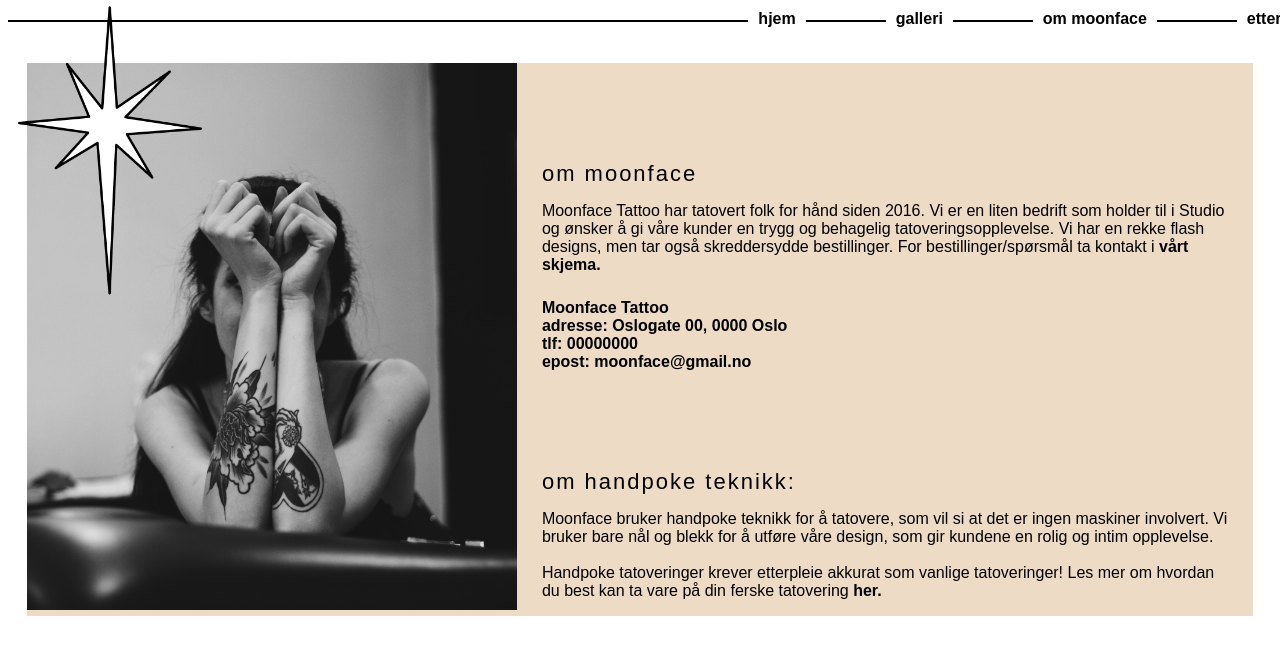
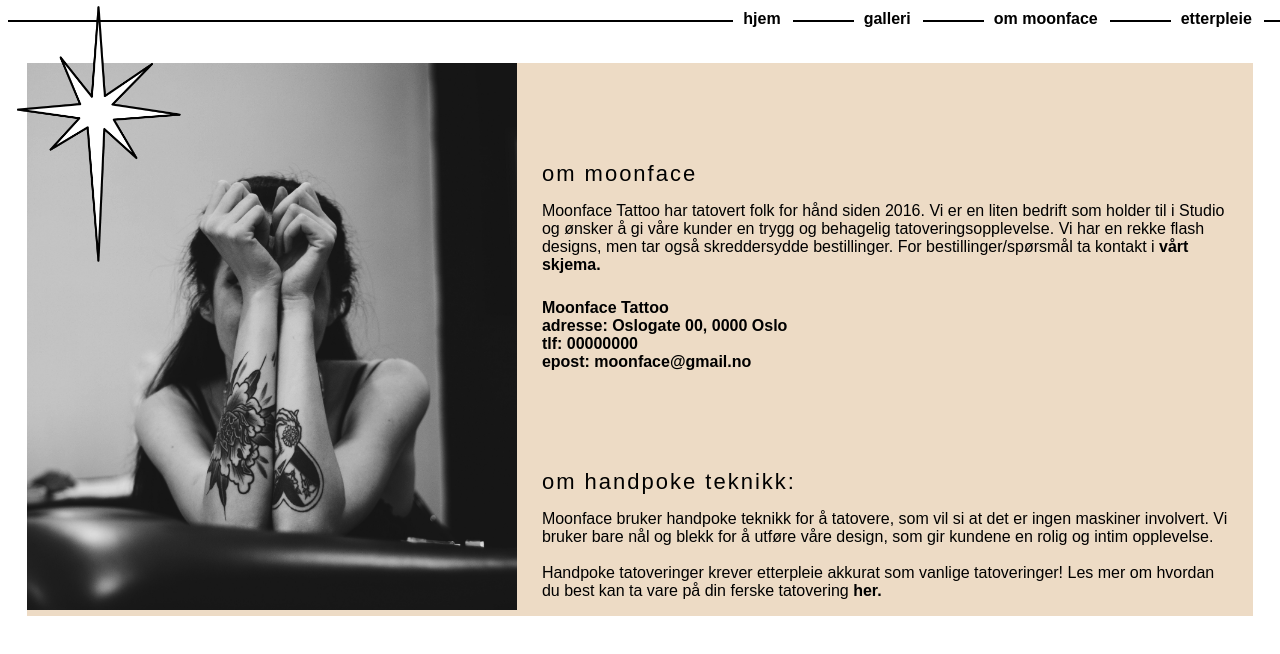
Before and after one commit to lottebech/moonfacetattoo, a plain HTML site: page om.html in a window 1280 px wide. Shown: the top 654 px of the page. Drawn offline with Linux system fonts and the light colour scheme.

Commit message:
Update omstil.css

```diff
--- a/omstil.css
+++ b/omstil.css
@@ -4,13 +4,15 @@
 
 /* Header */
 ul {
-    z-index: 1;
+    z-index: 5;
     position: fixed;
     overflow: hidden;
     display: block;
     list-style-type: none;
+    text-align: right;
     top: 0;
-    width: 100%;
+    width: 95%;
+    max-width: 98%;
     padding-top: 10px;
     padding-right: 10px;
     padding-bottom: 10px;
@@ -23,10 +25,10 @@ ul {
 li {
     display: inline;
     float: right;
-    text-align: center;
+    text-align: right;
     padding-left: 10px;
-    padding-right: 10px;
-    margin-left: 80px;
+    padding-right: 1%;
+    margin-left: 5%;
     text-decoration: none;
     color: black;
     font-family: fenwick, sans-serif;
@@ -45,24 +47,27 @@ li a:hover{
 }
 
 .linje{
+    z-index: 3;
     top: 0;
     background-color: white;
     position: fixed;
     width: 100%;
     padding-top:8px;
     padding-bottom: 8px;
+    margin-bottom: 5%;
+    overflow: hidden;
 }
 .stjerne1 {
     top: 0;
     position: fixed;
-    z-index: 1;
-    margin-top: 5px;
+    z-index: 4;
+    padding-top: 5px;
     margin-left: 0;
+    overflow: hidden;
+    max-width: 50%;
 }
-/* header ferdig */
 
-/* header ferdig */
-
+/* innhold */
 div.innhold {
     margin-top: 5%;
 
```
